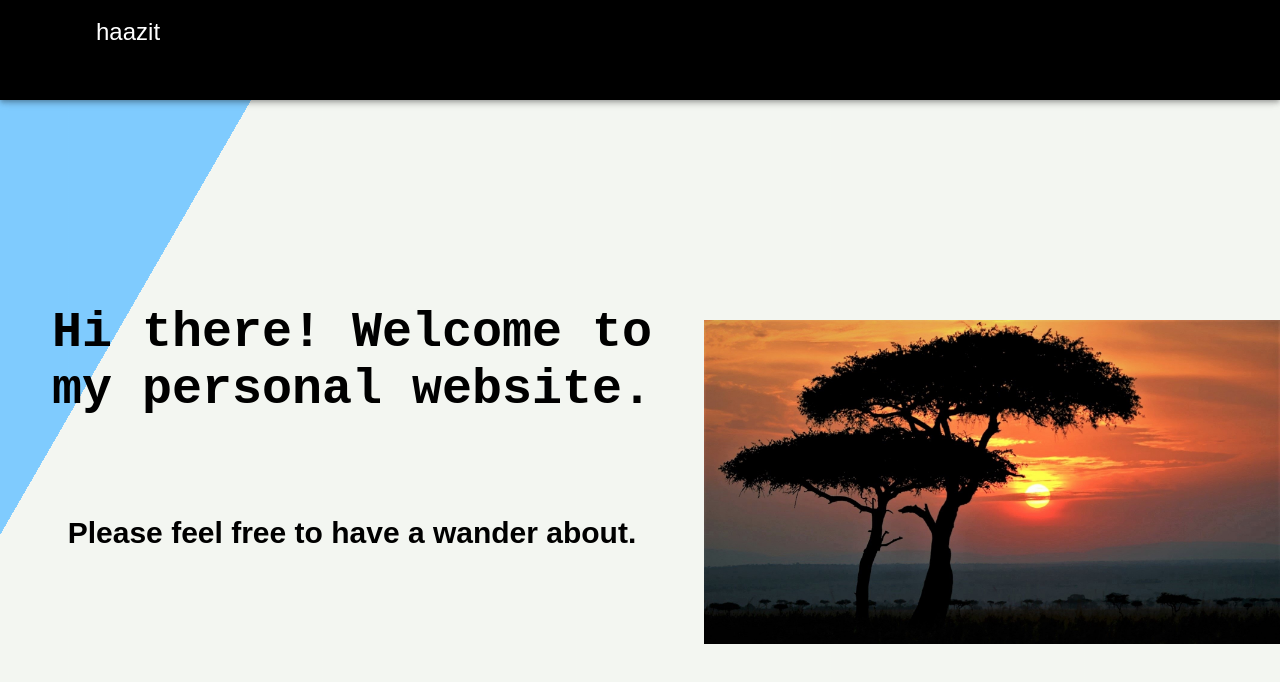
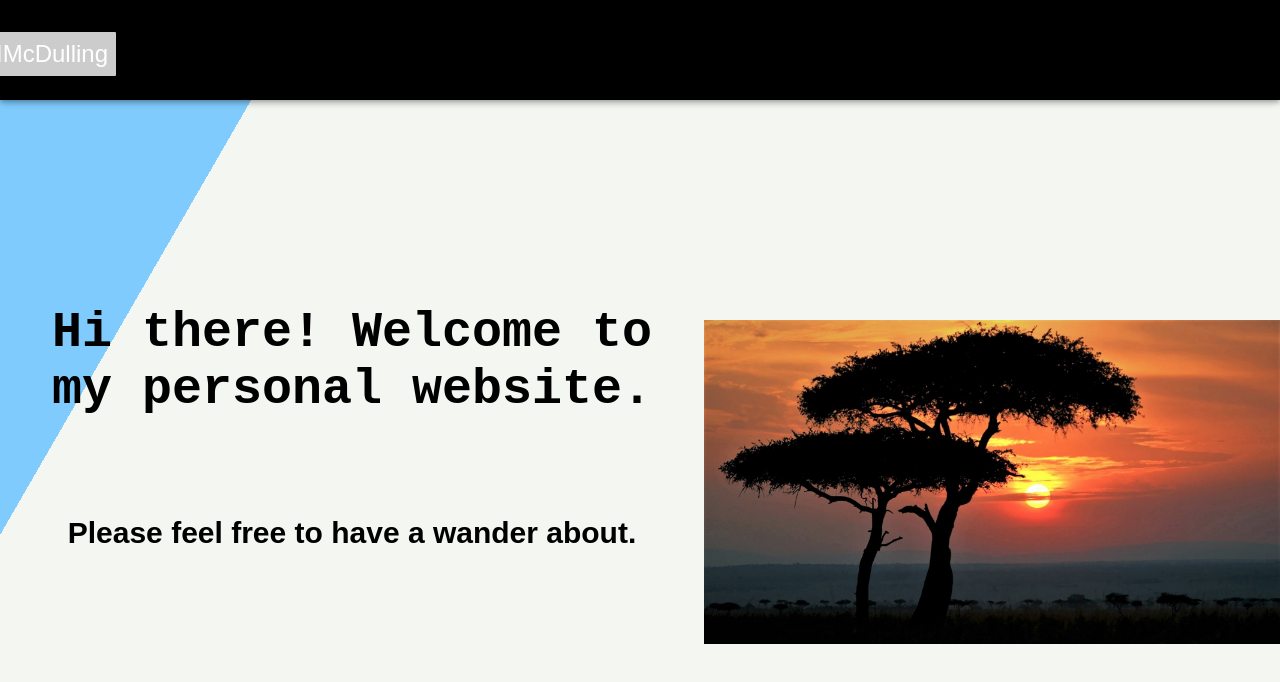
Before and after one commit to EenMac/Personal-portfolio.io, a React (Create React App) app: page / in a window 1280 px wide. Shown: the top 682 px of the page. Built offline with nearby package versions, Linux system fonts and the light colour scheme.

Commit message:
Animation added

```diff
--- a/src/components/Home.js
+++ b/src/components/Home.js
@@ -17,7 +17,9 @@ function Home() {
                 <h2 id='sub-heading'>Please feel free to have a wander about.</h2>
             </div>
             <div id="picture-container">
-                <img id="main-image" src={sunset}></img>
+                <img id="main-image" src={sunset}>
+
+                </img>
             </div>
         </div>
         </>
--- a/src/components/Navbar.js
+++ b/src/components/Navbar.js
@@ -24,7 +24,7 @@ setAnchorEl(null);
                     <IconButton id="hamburger-menu"
                     onClick={handleMenu}
                     >
-                        haazit
+                        IMcDulling
                     </IconButton>
                     <Menu
                         anchorEl={anchorEl}
--- a/src/css/Navbar.css
+++ b/src/css/Navbar.css
@@ -5,4 +5,9 @@
 }
 #hamburger-menu{
     color: white;
+    border-radius: 1px;
+    box-sizing:border-box;
+    position: absolute;
+    background-color:rgba(255,255,255,.8);
+    transform: translateX(-100px);
 }
```
